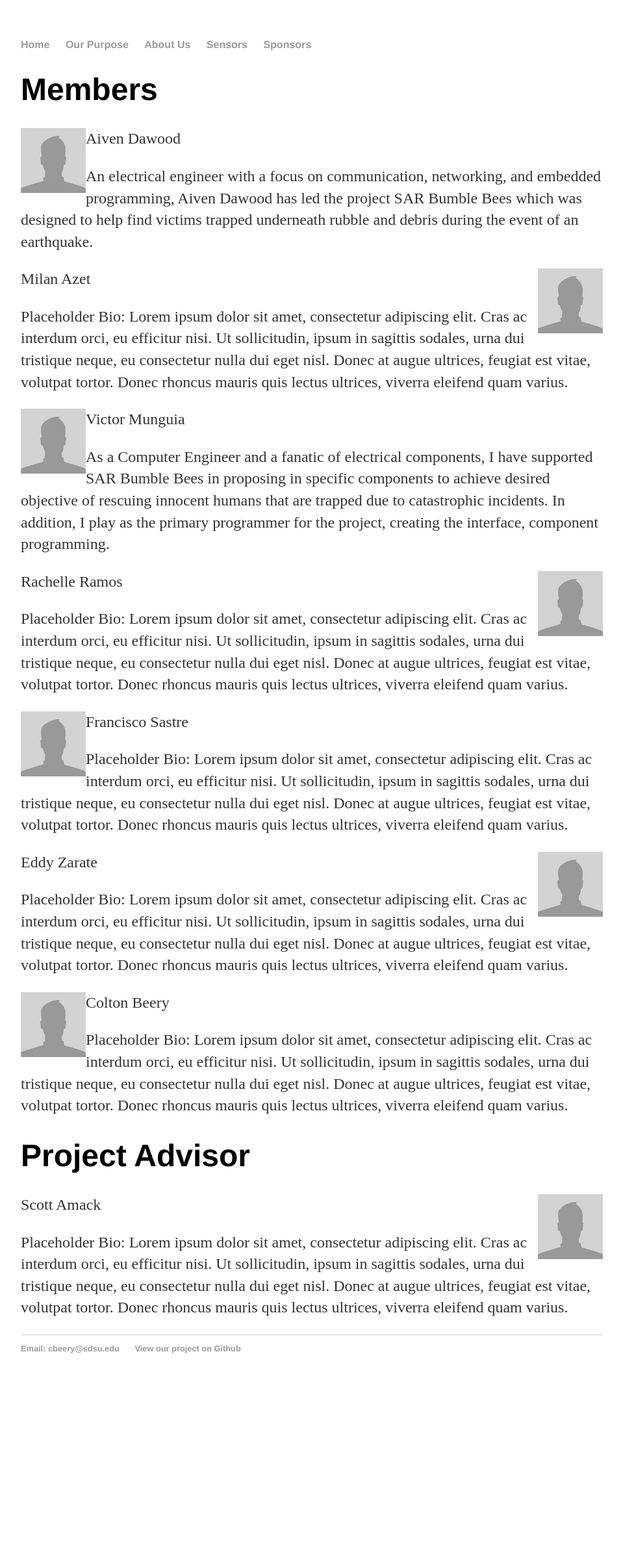
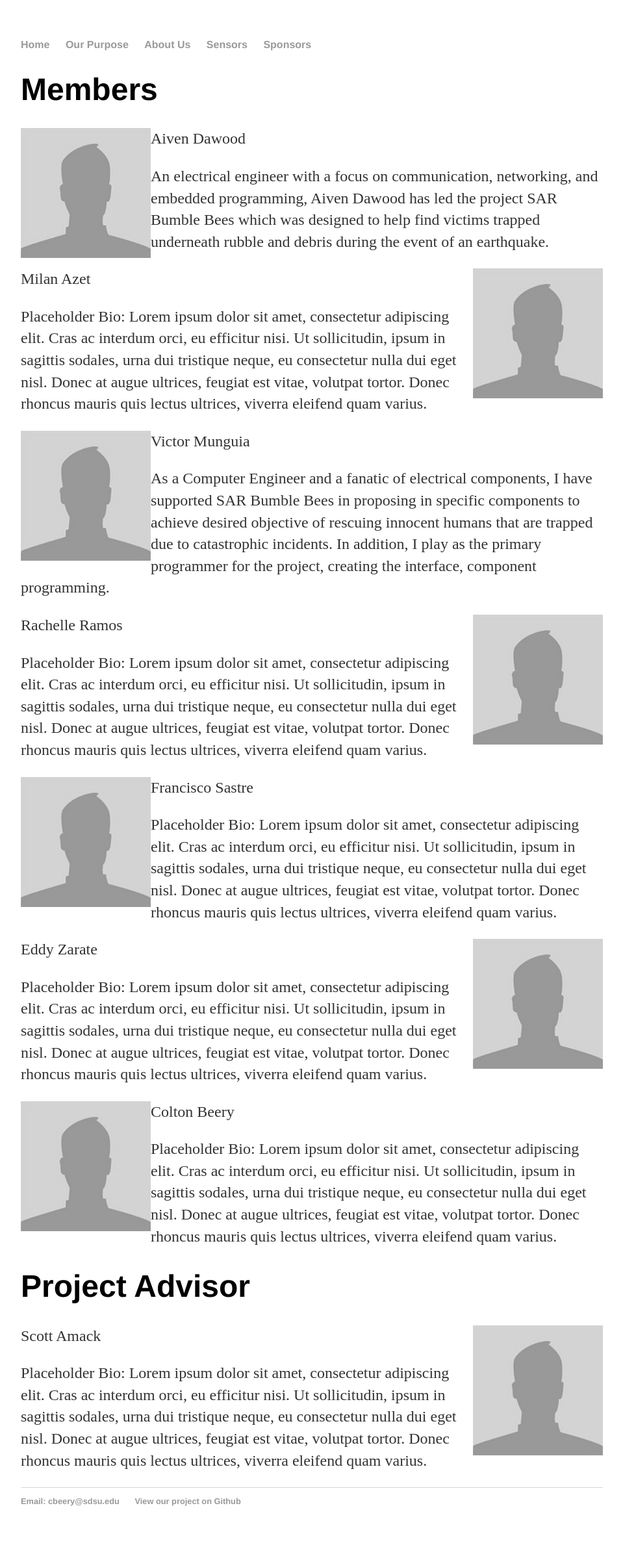
Before and after one commit to ColtonBeery/sarbumblebees, a Jekyll site: the page built from members/index.html, in a window 1280 px wide. Shown: the whole page at 65% size, without its empty margins (160-1119 px from the left). Built offline with Jekyll 4.4.1, drawn with Linux system fonts in a browser that asks for light colours; before the commit the page ends 2143 px from its top, so only the background shows below that.

Commit message:
Make headshots bigger again
Adding longer bio fixed the weird styling, but the pictures looked too small.

```diff
--- a/members/index.html
+++ b/members/index.html
@@ -6,43 +6,43 @@ title: SAR Bumblebees
 	<div class="Members">
 	<h1>Members</h1>
 		<div class="Aiven">
-		<img src="/members/Headshot-Placeholder.jpg" alt="Placeholder Image" style="float:left;width:100px;height:100px;">
+		<img src="/members/Headshot-Placeholder.jpg" alt="Placeholder Image" style="float:left;width:200px;height:200px;">
 		<p>Aiven Dawood</p>
 		<p>An electrical engineer with a focus on communication, networking, and embedded programming, Aiven Dawood has led the project SAR Bumble Bees which was designed to help find victims trapped underneath rubble and debris during the event of an earthquake.	</p>
 		</div>
 
 		<div class="Milan">
-		<img src="/members/Headshot-Placeholder.jpg" alt="Placeholder Image" style="float:right;width:100px;height:100px;">
+		<img src="/members/Headshot-Placeholder.jpg" alt="Placeholder Image" style="float:right;width:200px;height:200px;">
 		<p>Milan Azet</p>
 		<p>Placeholder Bio: Lorem ipsum dolor sit amet, consectetur adipiscing elit. Cras ac interdum orci, eu efficitur nisi. Ut sollicitudin, ipsum in sagittis sodales, urna dui tristique neque, eu consectetur nulla dui eget nisl. Donec at augue ultrices, feugiat est vitae, volutpat tortor. Donec rhoncus mauris quis lectus ultrices, viverra eleifend quam varius.</p>
 		</div>
 
 		<div class="Victor">
-		<img src="/members/Headshot-Placeholder.jpg" alt="Placeholder Image" style="float:left;width:100px;height:100px;">
+		<img src="/members/Headshot-Placeholder.jpg" alt="Placeholder Image" style="float:left;width:200px;height:200px;">
 		<p>Victor Munguia</p>
 		<p>As a Computer Engineer and a fanatic of electrical components, I have supported SAR Bumble Bees in proposing in specific components to achieve desired objective of rescuing innocent humans that are trapped due to catastrophic incidents. In addition, I play as the primary programmer for the project, creating the interface, component programming.</p>
 		</div>
 
 		<div class="Rachelle">
-		<img src="/members/Headshot-Placeholder.jpg" alt="Placeholder Image" style="float:right;width:100px;height:100px;">
+		<img src="/members/Headshot-Placeholder.jpg" alt="Placeholder Image" style="float:right;width:200px;height:200px;">
 		<p>Rachelle Ramos</p>
 		<p>Placeholder Bio: Lorem ipsum dolor sit amet, consectetur adipiscing elit. Cras ac interdum orci, eu efficitur nisi. Ut sollicitudin, ipsum in sagittis sodales, urna dui tristique neque, eu consectetur nulla dui eget nisl. Donec at augue ultrices, feugiat est vitae, volutpat tortor. Donec rhoncus mauris quis lectus ultrices, viverra eleifend quam varius.</p>
 		</div>
 
 		<div class="Francisco">
-		<img src="/members/Headshot-Placeholder.jpg" alt="Placeholder Image" style="float:left;width:100px;height:100px;">
+		<img src="/members/Headshot-Placeholder.jpg" alt="Placeholder Image" style="float:left;width:200px;height:200px;">
 		<p>Francisco Sastre</p>
 		<p>Placeholder Bio: Lorem ipsum dolor sit amet, consectetur adipiscing elit. Cras ac interdum orci, eu efficitur nisi. Ut sollicitudin, ipsum in sagittis sodales, urna dui tristique neque, eu consectetur nulla dui eget nisl. Donec at augue ultrices, feugiat est vitae, volutpat tortor. Donec rhoncus mauris quis lectus ultrices, viverra eleifend quam varius.</p>
 		</div>
 
 		<div class="Eddy">
-		<img src="/members/Headshot-Placeholder.jpg" alt="Placeholder Image" style="float:right;width:100px;height:100px;">
+		<img src="/members/Headshot-Placeholder.jpg" alt="Placeholder Image" style="float:right;width:200px;height:200px;">
 		<p>Eddy Zarate</p>
 		<p>Placeholder Bio: Lorem ipsum dolor sit amet, consectetur adipiscing elit. Cras ac interdum orci, eu efficitur nisi. Ut sollicitudin, ipsum in sagittis sodales, urna dui tristique neque, eu consectetur nulla dui eget nisl. Donec at augue ultrices, feugiat est vitae, volutpat tortor. Donec rhoncus mauris quis lectus ultrices, viverra eleifend quam varius.</p>
 		</div>
 
 		<div class="Colton">
-		<img src="/members/Headshot-Placeholder.jpg" alt="Placeholder Image" style="float:left;width:100px;height:100px;">
+		<img src="/members/Headshot-Placeholder.jpg" alt="Placeholder Image" style="float:left;width:200px;height:200px;">
 		<p>Colton Beery</p>
 		<p>Placeholder Bio: Lorem ipsum dolor sit amet, consectetur adipiscing elit. Cras ac interdum orci, eu efficitur nisi. Ut sollicitudin, ipsum in sagittis sodales, urna dui tristique neque, eu consectetur nulla dui eget nisl. Donec at augue ultrices, feugiat est vitae, volutpat tortor. Donec rhoncus mauris quis lectus ultrices, viverra eleifend quam varius.</p>
 		</div>
@@ -50,7 +50,7 @@ title: SAR Bumblebees
 
 	<div class="Project Advisor">
 	<h1>Project Advisor</h1>
-		<img src="/members/Headshot-Placeholder.jpg" alt="Placeholder Image" style="float:right;width:100px;height:100px;">
+		<img src="/members/Headshot-Placeholder.jpg" alt="Placeholder Image" style="float:right;width:200px;height:200px;">
 		<p>Scott Amack</p>
 		<p>Placeholder Bio: Lorem ipsum dolor sit amet, consectetur adipiscing elit. Cras ac interdum orci, eu efficitur nisi. Ut sollicitudin, ipsum in sagittis sodales, urna dui tristique neque, eu consectetur nulla dui eget nisl. Donec at augue ultrices, feugiat est vitae, volutpat tortor. Donec rhoncus mauris quis lectus ultrices, viverra eleifend quam varius.</p>
 	</div>
```
